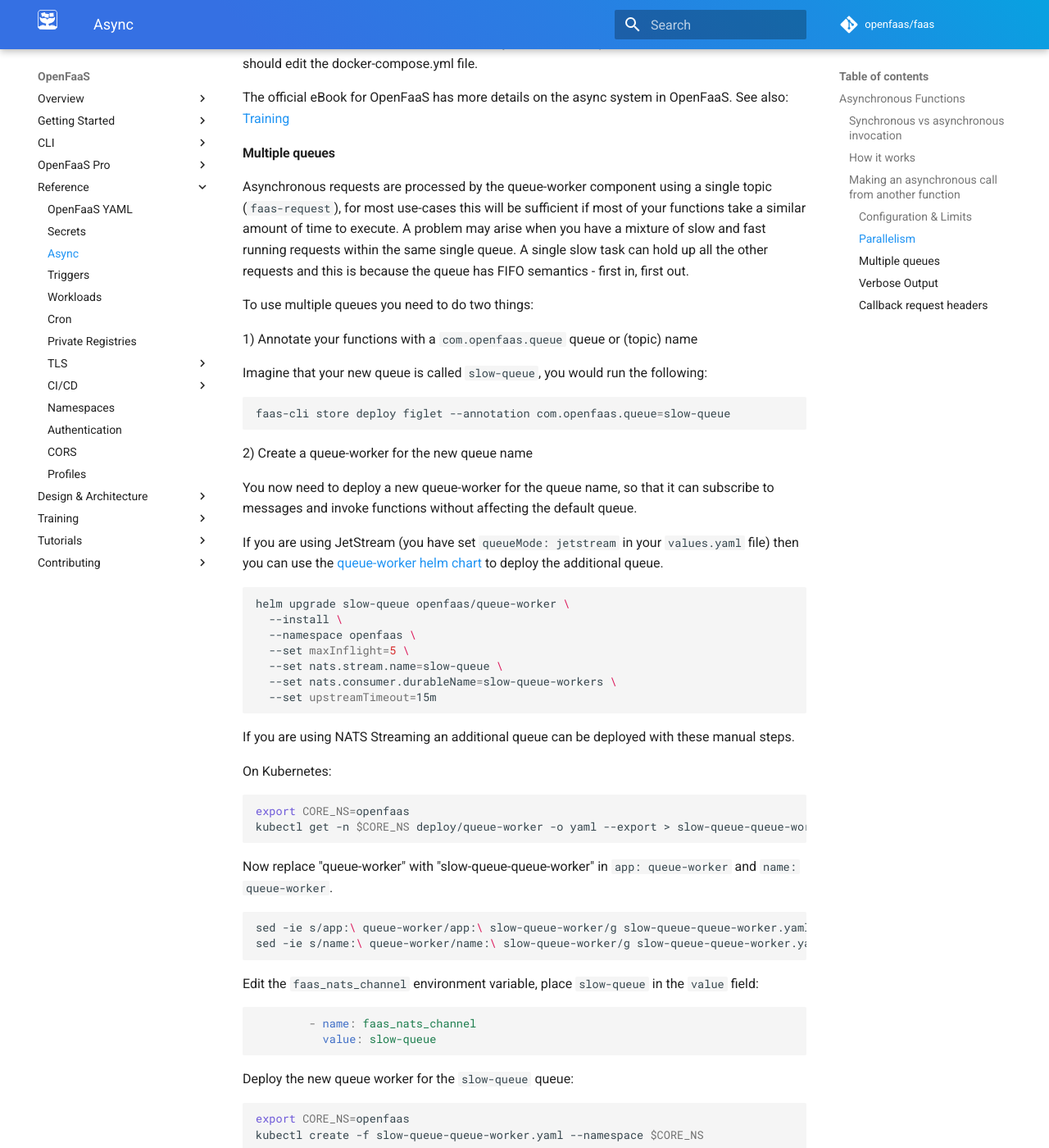
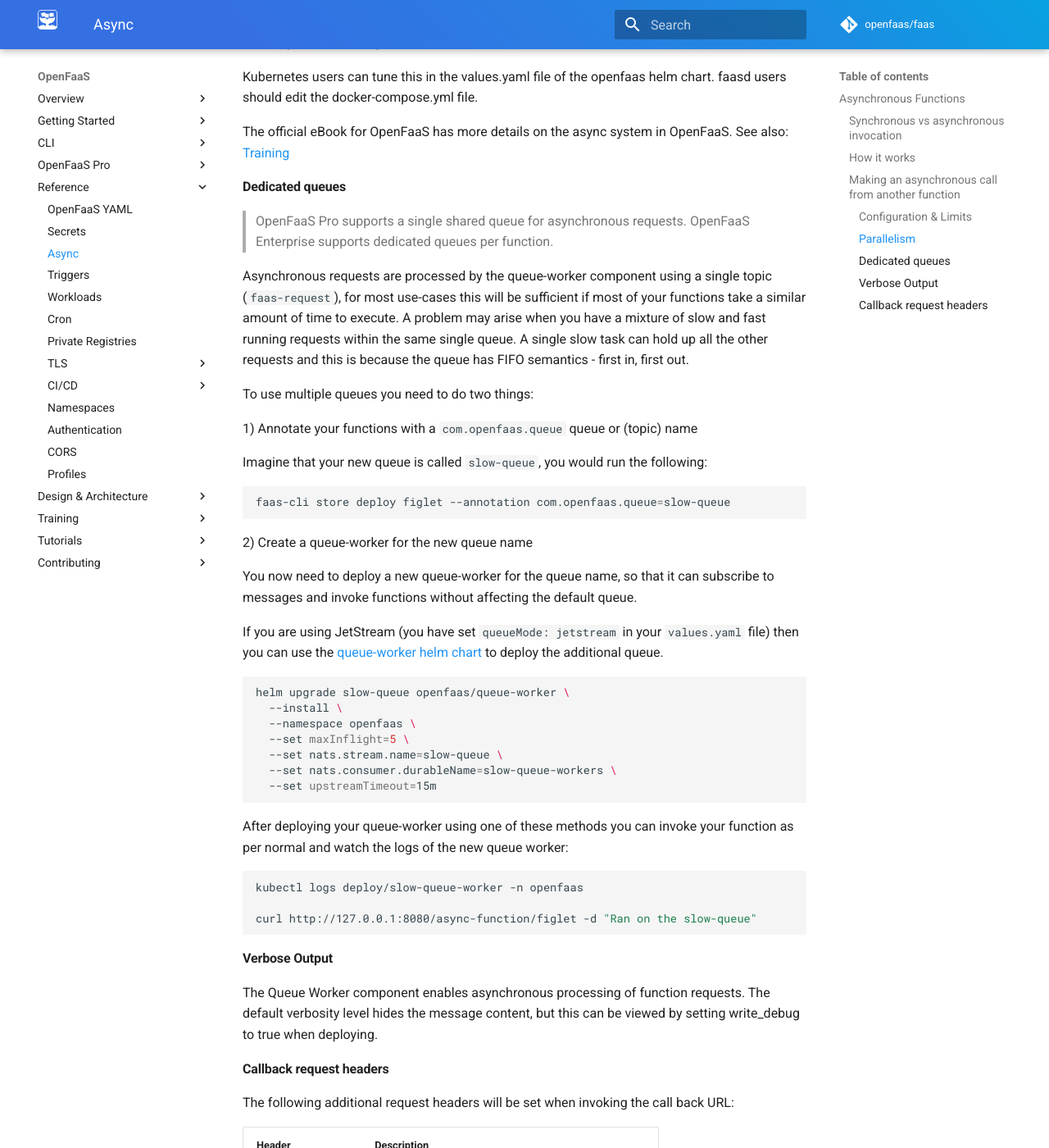
Before and after one commit to openfaas/docs, an MkDocs documentation site: the page built from docs/reference/async.md, in a window 1280 px wide and 1400 px high, scrolled down 3813 px. Shown: the whole window at 82% size. Built offline with MkDocs 1.6.1 and Material for MkDocs 9.7.7, drawn with Linux system fonts in a browser that asks for light colours; comment, search, counter and statistics services are not loaded; some of the changed text lies outside the part shown.

Commit message:
Update enterprise features
Signed-off-by: Alex Ellis (OpenFaaS Ltd) <alexellis2@gmail.com>

````diff
--- a/docs/reference/async.md
+++ b/docs/reference/async.md
@@ -97,6 +97,8 @@ The queue-worker uses a single timeout for how long it will spend processing a m
 
 #### Parallelism
 
+> OpenFaaS CE supports max_inflight of 1, OpenFaaS Pro supports a custom value.
+
 By default there is one queue-worker replica deployed which is set up to run a single task of up to 30 seconds in duration.
 
 You can increase the parallelism by setting the queue worker's "max_inflight" option to a value greater than one. This will cause the queue-worker to concurrently receive up to max_inflight many messages and simultaneously invoke their corresponding functions. Should you wish to restrict concurrency for certain functions, please make use of [multiple queues](#Multiple-queues) and separate these functions accordingly.
@@ -109,7 +111,9 @@ Kubernetes users can tune this in the values.yaml file of the openfaas helm char
 
 The official eBook for OpenFaaS has more details on the async system in OpenFaaS. See also: [Training](/tutorials/training/)
 
-#### Multiple queues
+#### Dedicated queues
+
+> OpenFaaS Pro supports a single shared queue for asynchronous requests. OpenFaaS Enterprise supports dedicated queues per function.
 
 Asynchronous requests are processed by the queue-worker component using a single topic (`faas-request`), for most use-cases this will be sufficient if most of your functions take a similar amount of time to execute. A problem may arise when you have a mixture of slow and fast running requests within the same single queue. A single slow task can hold up all the other requests and this is because the queue has FIFO semantics - first in, first out.
 
@@ -139,40 +143,11 @@ helm upgrade slow-queue openfaas/queue-worker \
   --set upstreamTimeout=15m
 ```
 
-If you are using NATS Streaming an additional queue can be deployed with these manual steps.
-
-On Kubernetes:
-
-```bash
-export CORE_NS=openfaas
-kubectl get -n $CORE_NS deploy/queue-worker -o yaml --export > slow-queue-queue-worker.yaml
-```
-
-Now replace "queue-worker" with "slow-queue-queue-worker" in `app: queue-worker` and `name: queue-worker`.
-
-```bash
-sed -ie s/app:\ queue-worker/app:\ slow-queue-worker/g slow-queue-queue-worker.yaml
-sed -ie s/name:\ queue-worker/name:\ slow-queue-worker/g slow-queue-queue-worker.yaml
-```
-
-Edit the `faas_nats_channel` environment variable, place `slow-queue` in the `value` field:
-
-```yaml
-        - name: faas_nats_channel
-          value: slow-queue
-```
-
-Deploy the new queue worker for the `slow-queue` queue:
-
-```bash
-export CORE_NS=openfaas
-kubectl create -f slow-queue-queue-worker.yaml --namespace $CORE_NS
-```
 
 After deploying your queue-worker using one of these methods you can invoke your function as per normal and watch the logs of the new queue worker:
 
 ```bash
-kubectl logs deploy/slow-queue-worker -n openfaas &
+kubectl logs deploy/slow-queue-worker -n openfaas
 
 curl http://127.0.0.1:8080/async-function/figlet -d "Ran on the slow-queue"
 ```
````
Also changed, not shown: docs/openfaas-pro/introduction.md (+36 -17 lines), docs/reference/namespaces.md (+1 -1 lines).
